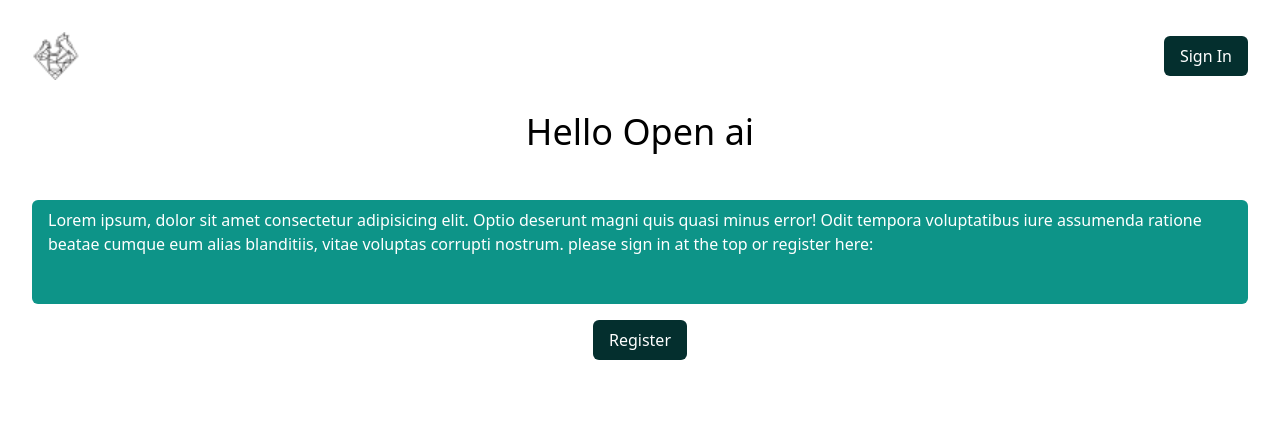
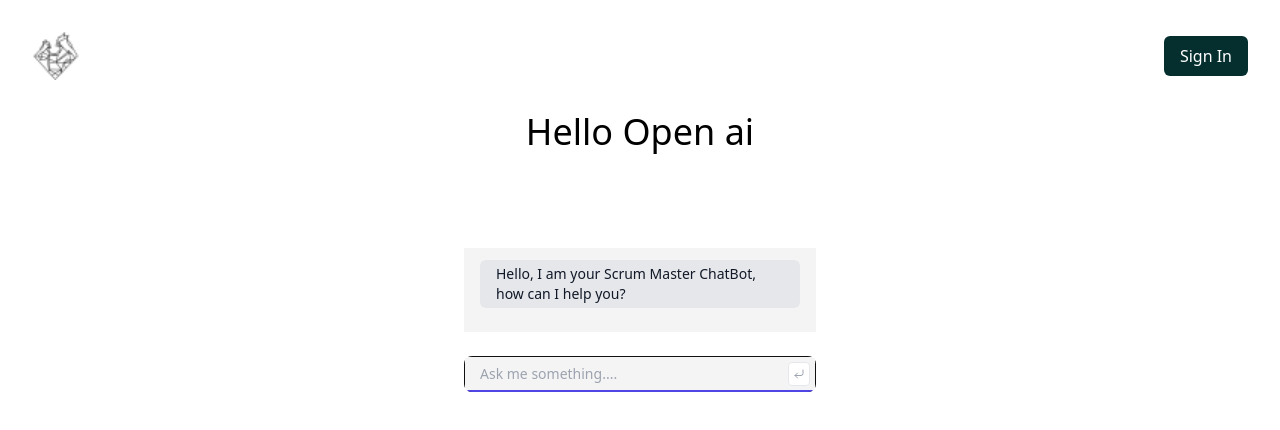
Before and after one commit to DnZ19/aiproject, a Next.js app: page / in a window 1280 px wide. Shown: the top 430 px of the page. Built offline with nearby package versions, Linux system fonts and the light colour scheme; no server answers.

Commit message:
login fix test

```diff
--- a/app/components/Bot.tsx
+++ b/app/components/Bot.tsx
@@ -1,7 +1,7 @@
 "use client";
 
-import { Session } from "next-auth";
-import { signIn } from "next-auth/react";
+// import { Session } from "next-auth";
+// import { signIn } from "next-auth/react";
 import TextareaAutosize from "react-textarea-autosize";
 import { toast } from "react-hot-toast";
 import { CornerDownLeft, Loader2 } from "lucide-react";
@@ -23,7 +23,7 @@
 interface BotProps
 	extends FC<HTMLAttributes<HTMLDivElement>> {}
 
-export default function Bot({ user }: Session) {
+export default function Bot({}) {
 	const textareaRef = useRef<HTMLTextAreaElement | null>(
 		null
 	);
@@ -104,7 +104,7 @@
 
 	return (
 		<div className="flex flex-col items-center mt-12 w-screen">
-			{!user && (
+			{/* {!user && (
 				<div className="flex flex-col items-center">
 					<p className="bg-teal-600 text-white py-2 px-4 rounded-md mx-8 pb-12">
 						Lorem ipsum, dolor sit amet consectetur
@@ -120,8 +120,8 @@
 						</button>
 					</div>
 				</div>
-			)}
-			{user && (
+			)} */}
+
 			<div className="flex flex-col items-center py-8">
 				<div className="flex flex-col gap-2 justify-center items-center py-8x bg-transparent w-full max-w-8xl px-4 py-4">
 					<ChatMessages className="px-2 py-3 flex-1 bg-zinc-100 max-h-80" />
@@ -166,7 +166,6 @@
 					</div>
 				</div>
 			</div>
-			)}
 		</div>
 	);
 }
--- a/app/layout.tsx
+++ b/app/layout.tsx
@@ -33,8 +33,8 @@
 						{children}
 
 						<Bot
-							user={session?.user}
-							expires={session?.expires as string}
+						// user={session?.user}
+						// expires={session?.expires as string}
 						/>
 					</div>
 				</body>
```
Lines whose indentation alone changed are shown as unchanged.
